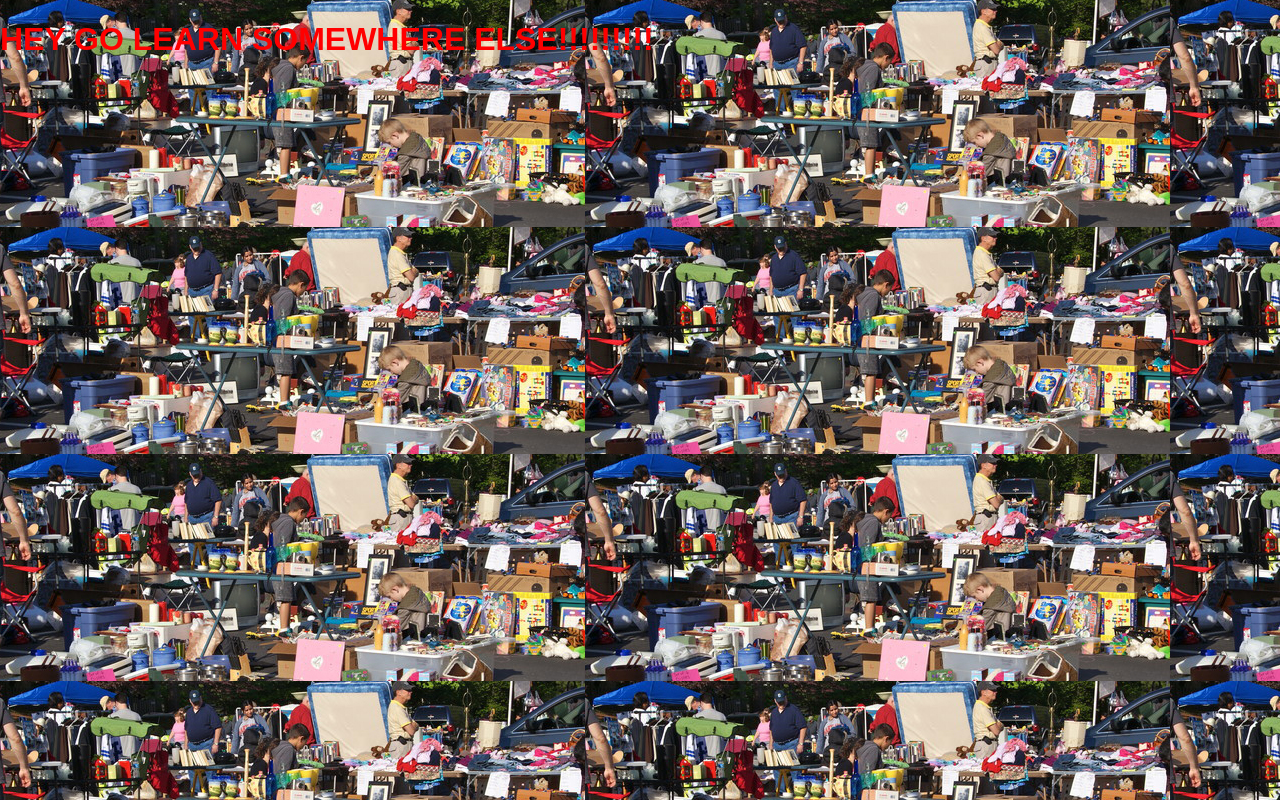
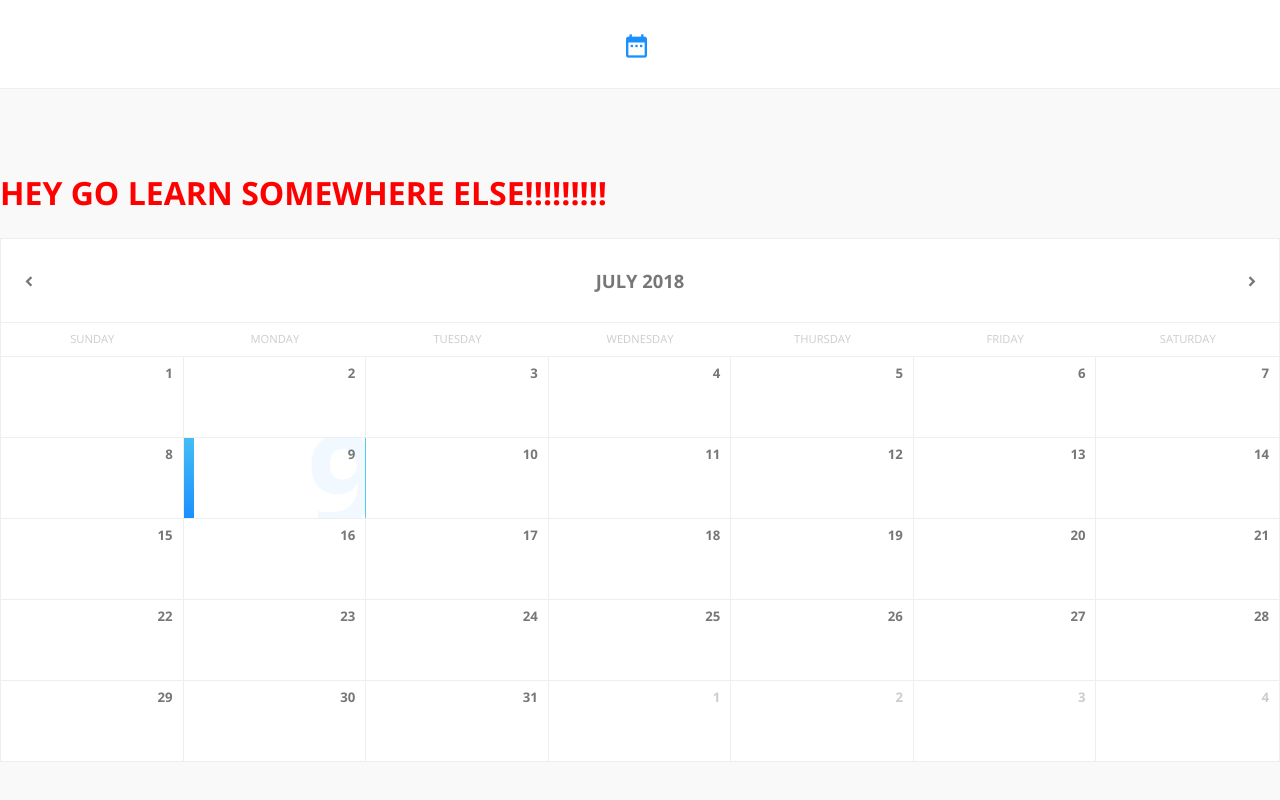
Before and after one commit to maxsmoke/GarageGo, a React (Create React App) app: page /LearnMoreTest in a window 1280 px wide. Built offline with nearby package versions, Linux system fonts and the light colour scheme.

Commit message:
added working calendar

```diff
--- a/package.json
+++ b/package.json
@@ -3,6 +3,7 @@
   "version": "0.1.0",
   "private": true,
   "dependencies": {
+    "date-fns": "^1.29.0",
     "react": "^16.4.1",
     "react-dom": "^16.4.1",
     "react-router-dom": "^4.3.1",
--- a/src/App.css
+++ b/src/App.css
@@ -1,4 +1,4 @@
-.App {
+/* .App {
   text-align: center;
 }
 
@@ -25,4 +25,237 @@
 @keyframes App-logo-spin {
   from { transform: rotate(0deg); }
   to { transform: rotate(360deg); }
+} */
+
+/* FONT IMPORTS */
+
+@import url(https://fonts.googleapis.com/css?family=Open+Sans:300,400,700);
+@import url(https://fonts.googleapis.com/icon?family=Material+Icons);
+
+.icon {
+  font-family: 'Material Icons', serif;
+  font-style: normal;
+  display: inline-block;
+  vertical-align: middle;
+  line-height: 1;
+  text-transform: none;
+  letter-spacing: normal;
+  word-wrap: normal;
+  white-space: nowrap;
+  direction: ltr;
+
+  -webkit-font-smoothing: antialiased;
+  text-rendering: optimizeLegibility;
+  -moz-osx-font-smoothing: grayscale;
+  font-feature-settings: 'liga';
 }
+
+
+/* VARIABLES */
+
+:root {
+  --main-color: #1a8fff;
+  --text-color: #777;
+  --text-color-light: #ccc;
+  --border-color: #eee;
+  --bg-color: #f9f9f9;
+  --neutral-color: #fff;
+}
+
+
+/* GENERAL */
+
+* {
+  box-sizing: border-box;
+}
+
+body {
+    font-family: 'Open Sans', 'Helvetica Neue', 'Helvetica', 'Arial', sans-serif;
+    font-size: 1em;
+    font-weight: 300;
+    line-height: 1.5;
+    color: var(--text-color);
+    background: var(--bg-color);
+    position: relative;
+}
+
+header {
+  display: block;
+  width: 100%;
+  padding: 1.75em 0;
+  border-bottom: 1px solid var(--border-color);
+  background: var(--neutral-color);
+}
+
+header #logo {
+  font-size: 175%;
+  text-align: center;
+  color: var(--main-color);
+  line-height: 1;
+}
+
+header #logo .icon {
+  padding-right: .25em;
+}
+
+main {
+  display: block;
+  margin: 0 auto;
+  margin-top: 5em;
+  max-width: 50em;
+}
+
+
+/* GRID */
+
+.row {
+  margin: 0;
+  padding: 0;
+  display: flex;
+  flex-direction: row;
+  flex-wrap: wrap;
+  width: 100%;
+}
+
+.row-middle {
+  align-items: center;
+}
+
+.col {
+  flex-grow: 1;
+  flex-basis: 0;
+  max-width: 100%;
+}
+
+.col-start {
+  justify-content: flex-start;
+  text-align: left;
+}
+
+.col-center {
+  justify-content: center;
+  text-align: center;
+}
+
+.col-end {
+  justify-content: flex-end;
+  text-align: right;
+}
+
+
+/* Calendar */
+
+.calendar {
+  display: block;
+  position: relative;
+  width: 100%;
+  background: var(--neutral-color);
+  border: 1px solid var(--border-color);
+}
+
+.calendar .header {
+  text-transform: uppercase;
+  font-weight: 700;
+  font-size: 115%;
+  padding: 1.5em 0;
+  border-bottom: 1px solid var(--border-color);
+}
+
+.calendar .header .icon {
+  cursor: pointer;
+  transition: .15s ease-out;
+}
+
+.calendar .header .icon:hover {
+  transform: scale(1.75);
+  transition: .25s ease-out;
+  color: var(--main-color);
+}
+
+.calendar .header .icon:first-of-type {
+  margin-left: 1em;
+}
+
+.calendar .header .icon:last-of-type {
+  margin-right: 1em;
+}
+
+.calendar .days {
+  text-transform: uppercase;
+  font-weight: 400;
+  color: var(--text-color-light);
+  font-size: 70%;
+  padding: .75em 0;
+  border-bottom: 1px solid var(--border-color);
+}
+
+.calendar .body .cell {
+  position: relative;
+  height: 5em;
+  border-right: 1px solid var(--border-color);
+  overflow: hidden;
+  cursor: pointer;
+  background: var(--neutral-color);
+  transition: 0.25s ease-out;
+}
+
+.calendar .body .cell:hover {
+  background: var(--bg-color);
+  transition: 0.5s ease-out;
+}
+
+.calendar .body .selected {
+  border-left: 10px solid transparent;
+  border-image: linear-gradient(45deg, #1a8fff 0%,#53cbf1 40%);
+  border-image-slice: 1;
+}
+
+.calendar .body .row {
+  border-bottom: 1px solid var(--border-color);
+}
+
+.calendar .body .row:last-child {
+  border-bottom: none;
+}
+
+.calendar .body .cell:last-child {
+  border-right: none;
+}
+
+.calendar .body .cell .number {
+  position: absolute;
+  font-size: 82.5%;
+  line-height: 1;
+  top: .75em;
+  right: .75em;
+  font-weight: 700;
+}
+
+.calendar .body .disabled {
+  color: var(--text-color-light);
+  pointer-events: none;
+}
+
+.calendar .body .cell .bg {
+  font-weight: 700;
+  line-height: 1;
+  color: var(--main-color);
+  opacity: 0;
+  font-size: 8em;
+  position: absolute;
+  top: -.2em;
+  right: -.05em;
+  transition: .25s ease-out;
+  letter-spacing: -.07em;
+}
+
+.calendar .body .cell:hover .bg, .calendar .body .selected .bg  {
+  opacity: 0.05;
+  transition: .5s ease-in;
+}
+
+.calendar .body .col {
+  flex-grow: 0;
+  flex-basis: calc(100%/7);
+  width: calc(100%/7);
+}
--- a/src/App.js
+++ b/src/App.js
@@ -5,11 +5,24 @@ import './App.css';
 import Home from './pages/Home';
 import LearnMoreTest from './pages/LearnMoreTest';
 import {BrowserRouter, Route, Switch} from 'react-router-dom';
+import Calendar  from './components/Calendar';
 
 
 class App extends Component {
   render() {
     return (
+
+      <div className="App">
+        <header>
+          <div id="logo">
+            <span className="icon">date_range</span>
+            <span>
+
+            </span>
+          </div>
+        </header>
+        <main>
+         </main>
 
      <BrowserRouter>
        <Switch>
@@ -17,6 +30,8 @@ class App extends Component {
       <Route exact path="/LearnMoreTest" component={LearnMoreTest} />
       </Switch>
     </BrowserRouter>
+    <Calendar />
+    </div>
 
 
     );
--- /dev/null
+++ b/src/components/Calendar/Calendar.js
@@ -0,0 +1,120 @@
+import React from "react";
+import dateFns from "date-fns";
+
+class Calendar extends React.Component {
+  state = {
+    currentMonth: new Date(),
+    selectedDate: new Date()
+  };
+
+  renderHeader() {
+    const dateFormat = "MMMM YYYY";
+
+    return (
+      <div className="header row flex-middle">
+        <div className="col col-start">
+          <div className="icon" onClick={this.prevMonth}>
+            chevron_left
+          </div>
+        </div>
+        <div className="col col-center">
+          <span>{dateFns.format(this.state.currentMonth, dateFormat)}</span>
+        </div>
+        <div className="col col-end" onClick={this.nextMonth}>
+          <div className="icon">chevron_right</div>
+        </div>
+      </div>
+    );
+  }
+
+  renderDays() {
+    const dateFormat = "dddd";
+    const days = [];
+
+    let startDate = dateFns.startOfWeek(this.state.currentMonth);
+
+    for (let i = 0; i < 7; i++) {
+      days.push(
+        <div className="col col-center" key={i}>
+          {dateFns.format(dateFns.addDays(startDate, i), dateFormat)}
+        </div>
+      );
+    }
+
+    return <div className="days row">{days}</div>;
+  }
+
+  renderCells() {
+    const { currentMonth, selectedDate } = this.state;
+    const monthStart = dateFns.startOfMonth(currentMonth);
+    const monthEnd = dateFns.endOfMonth(monthStart);
+    const startDate = dateFns.startOfWeek(monthStart);
+    const endDate = dateFns.endOfWeek(monthEnd);
+
+    const dateFormat = "D";
+    const rows = [];
+
+    let days = [];
+    let day = startDate;
+    let formattedDate = "";
+
+    while (day <= endDate) {
+      for (let i = 0; i < 7; i++) {
+        formattedDate = dateFns.format(day, dateFormat);
+        const cloneDay = day;
+        days.push(
+          <div
+            className={`col cell ${
+              !dateFns.isSameMonth(day, monthStart)
+                ? "disabled"
+                : dateFns.isSameDay(day, selectedDate) ? "selected" : ""
+            }`}
+            key={day}
+            onClick={() => this.onDateClick(dateFns.parse(cloneDay))}
+          >
+            <span className="number">{formattedDate}</span>
+            <span className="bg">{formattedDate}</span>
+          </div>
+        );
+        day = dateFns.addDays(day, 1);
+      }
+      rows.push(
+        <div className="row" key={day}>
+          {days}
+        </div>
+      );
+      days = [];
+    }
+    return <div className="body">{rows}</div>;
+  }
+
+  onDateClick = day => {
+    this.setState({
+      selectedDate: day
+    });
+  };
+
+  nextMonth = () => {
+    this.setState({
+      currentMonth: dateFns.addMonths(this.state.currentMonth, 1)
+    });
+  };
+
+  prevMonth = () => {
+    this.setState({
+      currentMonth: dateFns.subMonths(this.state.currentMonth, 1)
+    });
+  };
+
+  render() {
+    return (
+      <div className="calendar">
+        {this.renderHeader()}
+        {this.renderDays()}
+        {this.renderCells()}
+      </div>
+    );
+  }
+}
+
+export default Calendar;
--- /dev/null
+++ b/src/components/Calendar/index.js
@@ -0,0 +1 @@
+export {default} from "./Calendar";
--- a/src/pages/Home/Home.css
+++ b/src/pages/Home/Home.css
@@ -7,6 +7,6 @@
 
 
 }
-body{
+/* body{
     background-image: url('../../assets/yard-sale.jpg');
-}
+} */
--- a/src/pages/Home/Home.js
+++ b/src/pages/Home/Home.js
@@ -27,6 +27,8 @@ class Home extends Component {
                     </p>
                     <hr className="my-2" />
                 </Jumbotron>
+
+
             </div>
 
         )
```
Also changed, not shown: 2 other files (tests, documents, lock files or other folders).
